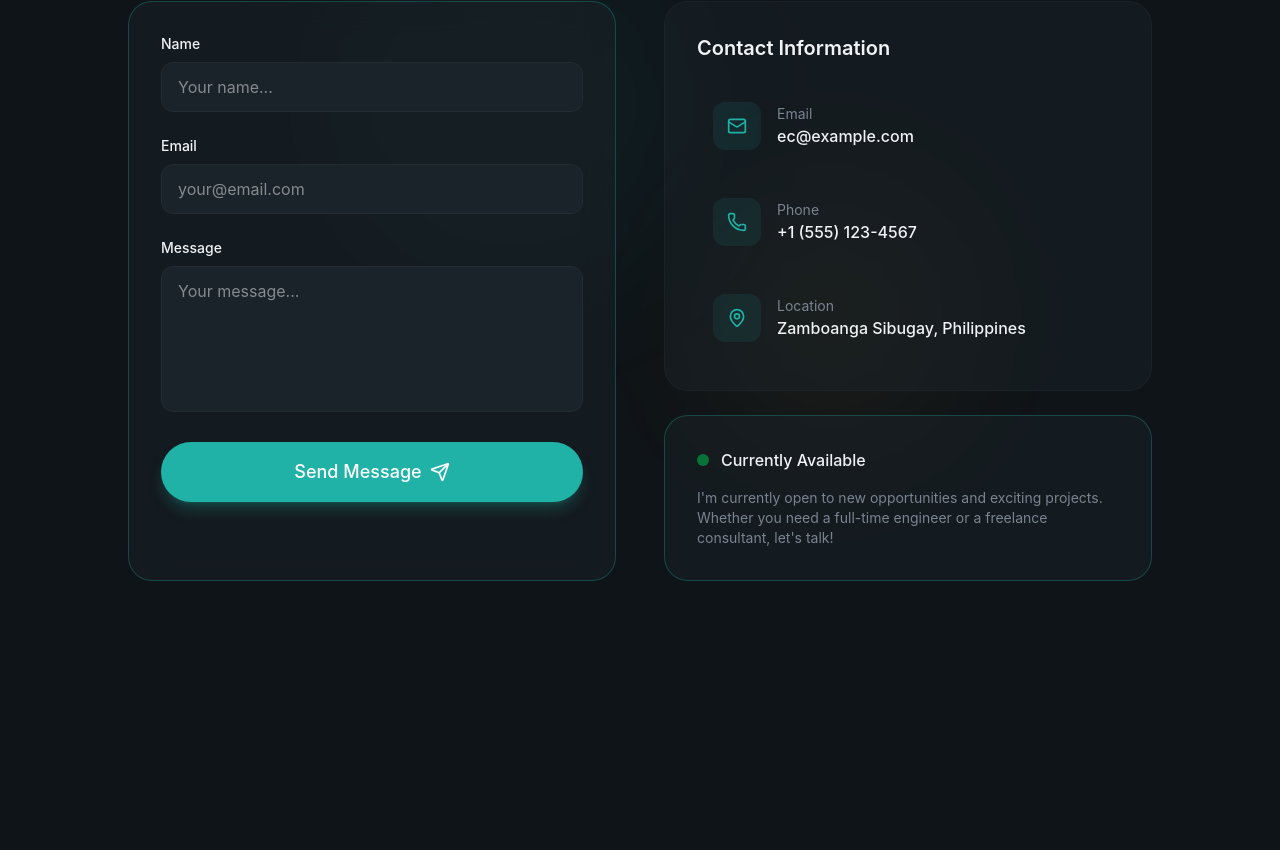
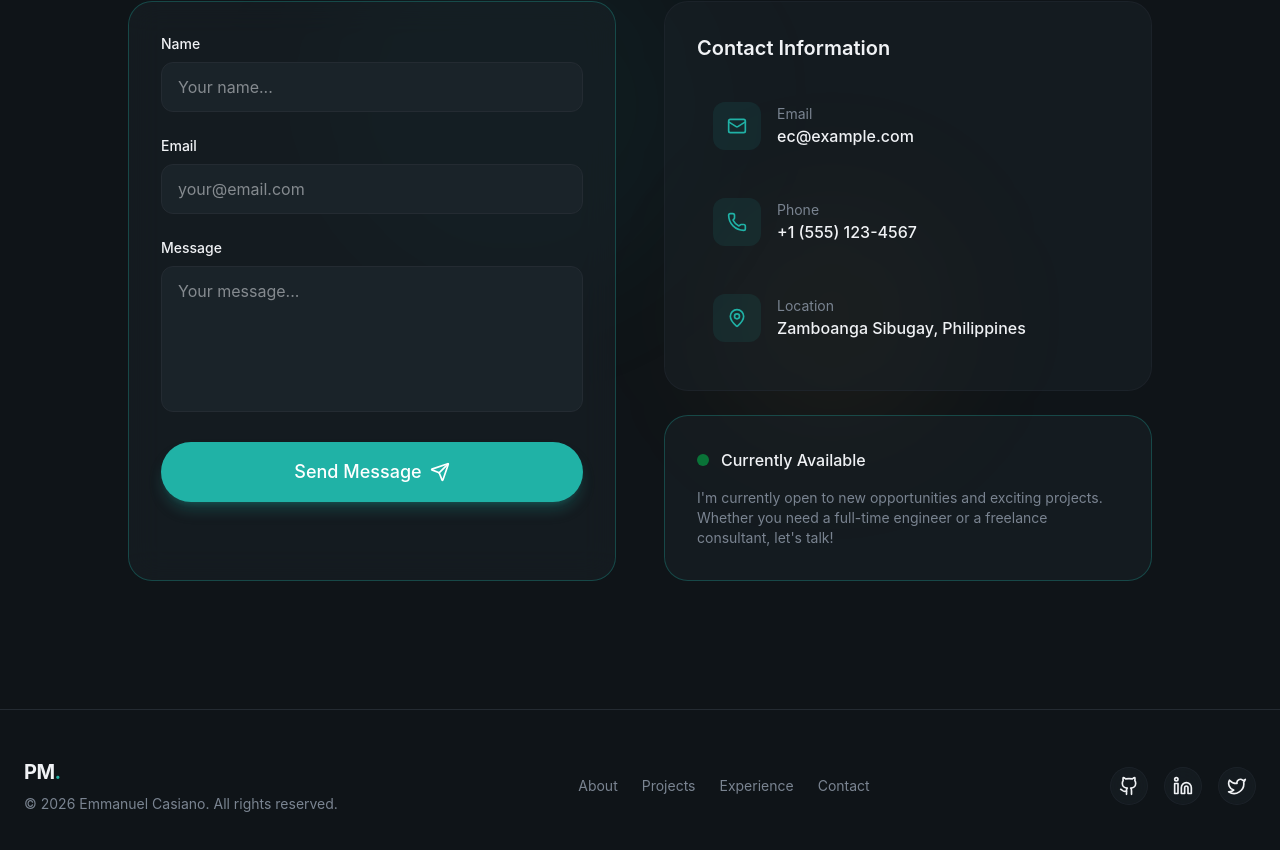
Before and after one commit to emmanuelcasiano/react-practice, a React (Vite) app in the folder portfolio-green/: page / in a window 1280 px wide. Shown: the part 6407-7257 px from the top of the page. Before the commit the page ends 7116 px from the top, so only its background shows below. Built offline with nearby package versions, Linux system fonts and the light colour scheme.

Commit message:
feat(footer): add footer section with UI and animations

```diff
--- a/portfolio-green/src/App.jsx
+++ b/portfolio-green/src/App.jsx
@@ -5,6 +5,7 @@
 import { Experience } from "@/sections/Experience";
 import { Testimonials } from "@/sections/Testimonials";
 import { Contact } from "@/sections/Contact";
+import { Footer } from "@/layout/Footer";
 
 const App = () => {
     return (
@@ -17,6 +18,7 @@
                 <Experience />
                 <Testimonials />
                 <Contact />
+                <Footer />
             </main>
         </div>
     );
--- /dev/null
+++ b/portfolio-green/src/layout/Footer.jsx
@@ -0,0 +1,52 @@
+import { Github, Linkedin, Twitter, Heart } from "lucide-react";
+
+const socialLinks = [
+    { icon: Github, href: "#", label: "GitHub" },
+    { icon: Linkedin, href: "#", label: "LinkedIn" },
+    { icon: Twitter, href: "#", label: "Twitter" },
+];
+
+const footerLinks = [
+    { href: "#about", label: "About" },
+    { href: "#projects", label: "Projects" },
+    { href: "#experience", label: "Experience" },
+    { href: "#contact", label: "Contact" },
+];
+
+export const Footer = () => {
+    const currentYear = new Date().getFullYear();
+
+    return (
+        <footer className="py-12 border-t border-border">
+            <div className="container mx-auto px-6">
+                <div className="flex flex-col md:flex-row items-center justify-between gap-8">
+                    {/* Logo & Copyright */}
+                    <div className="text-center md:text-left">
+                        <a href="#" className="text-xl font-bold tracking-tight">
+                            PM<span className="text-primary">.</span>
+                        </a>
+                        <p className="text-sm text-muted-foreground mt-2">© {currentYear} Emmanuel Casiano. All rights reserved.</p>
+                    </div>
+
+                    {/* Links */}
+                    <nav className="flex flex-wrap justify-center gap-6">
+                        {footerLinks.map((link) => (
+                            <a key={link.href} href={link.href} className="text-sm text-muted-foreground hover:text-foreground transition-colors">
+                                {link.label}
+                            </a>
+                        ))}
+                    </nav>
+
+                    {/* Social Links */}
+                    <div className="flex items-center gap-4">
+                        {socialLinks.map((social) => (
+                            <a key={social.label} href={social.href} aria-label={social.label} className="p-2 rounded-full glass hover:bg-primary/10 hover:text-primary transition-all">
+                                <social.icon className="w-5 h-5" />
+                            </a>
+                        ))}
+                    </div>
+                </div>
+            </div>
+        </footer>
+    );
+};
```
